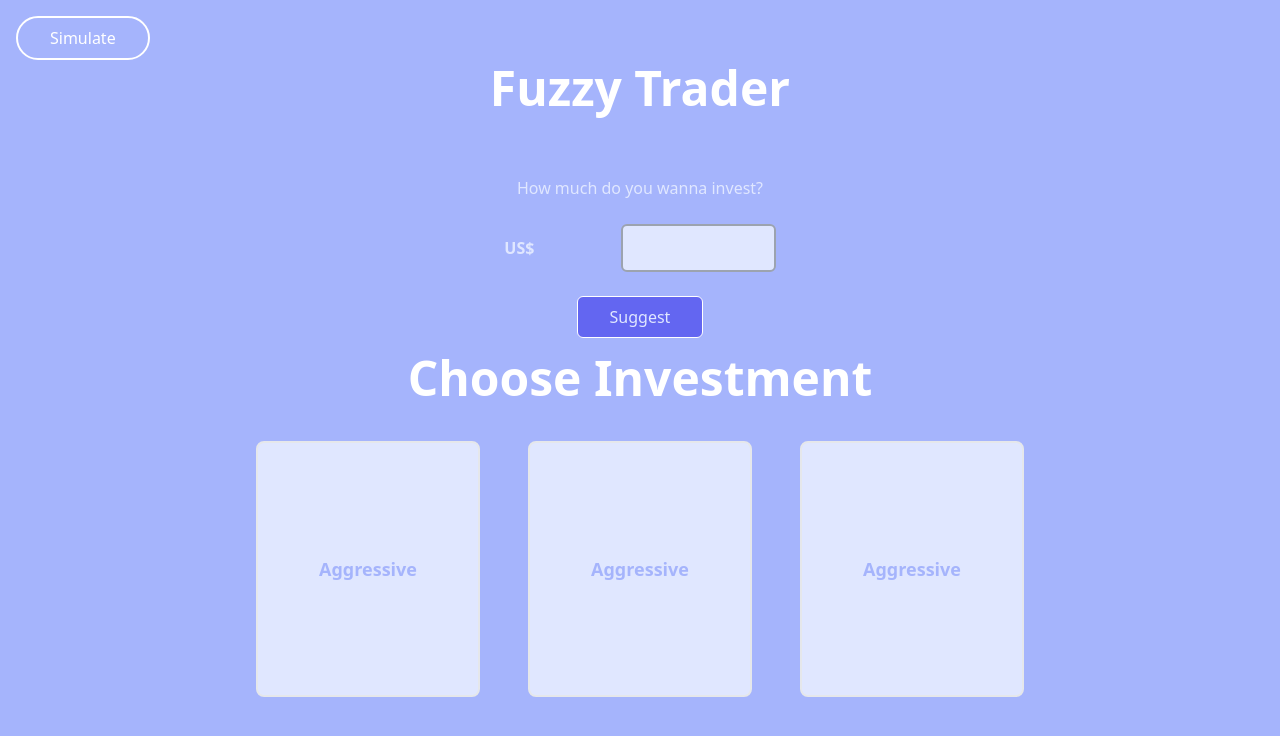
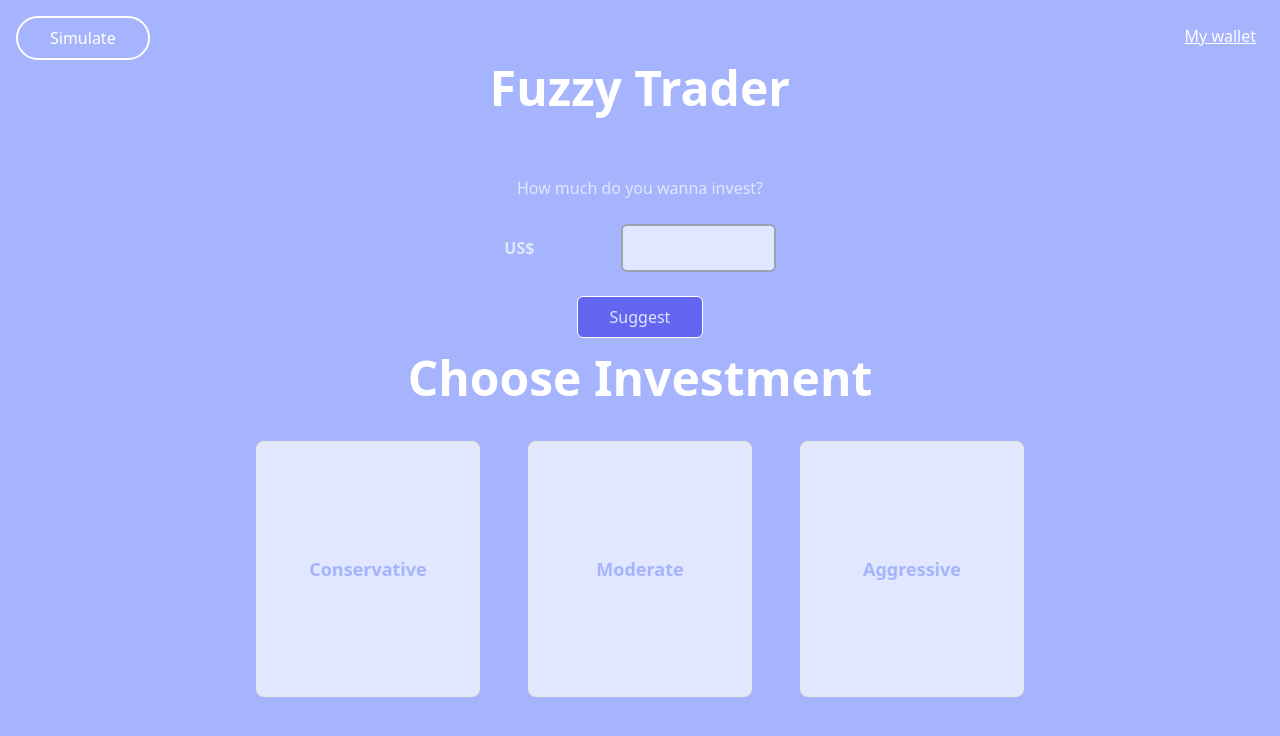
Before and after one commit to renanreboredo/fuzzy-trader, an Angular app in the folder client/: page / in a window 1280 px wide. Shown: the top 736 px of the page. Built offline with nearby package versions, Linux system fonts and the light colour scheme.

Commit message:
Fix problem with labelling of asset component

```diff
--- a/client/src/app/asset/asset.component.html
+++ b/client/src/app/asset/asset.component.html
@@ -1,6 +1,6 @@
 <div *ngIf="data" class="cursor-pointer w-56 h-64 bg-indigo-100 rounded-lg mx-6 hover:bg-gray-200 border-2 hover:border-indigo-500 transition duration-200 inline-flex flex-col justify-around items-center">
   <div class="inline-flex flex-row justify-around items-center w-full">
-    <h3 class="text-lg text-indigo-300 font-bold">Aggressive</h3>
+    <h3 *ngIf="showLabel" class="text-lg text-indigo-300 font-bold">{{ label }}</h3>
     <h3 *ngIf="data.symbol" class="text-3xl text-indigo-600 font-bold">{{ data.symbol }}</h3>
   </div>
   <div class="inline-flex flex-col justify-center items-center" *ngIf="data.buyingPrice">
--- a/client/src/app/asset/asset.component.ts
+++ b/client/src/app/asset/asset.component.ts
@@ -12,4 +12,6 @@ export class AssetComponent {
     symbol: string,
     total: number
   };
+  @Input() label = '';
+  @Input() showLabel = true;
 }
--- a/client/src/app/trader/trader.component.html
+++ b/client/src/app/trader/trader.component.html
@@ -9,6 +9,7 @@
   class="absolute border-2 border-white rounded-full text-white px-8 py-2 m-4 hover:border-indigo-400 hover:bg-indigo-400">
   Invest
 </button>
+<a routerLink="wallet" class="text-white underline absolute right-0 top-0 cursor-pointer m-6">My wallet</a>
 <div class="flex flex-col justify-center items-center h-screen pt-16 pb-20 bg-indigo-300">
   <h1 class="text-5xl font-bold text-white mb-16">Fuzzy Trader</h1>
   <div class="inline-flex flex-col justify-around items-center">
@@ -26,8 +27,8 @@
   </div>
   <h2 class="text-5xl font-bold text-white my-4">Choose Investment</h2>
   <div class="inline-flex flex-row justify-around items-center h-full rounded-lg">
-    <app-asset (click)="addToWallet(conservative$)" [data]="conservative$ | async"></app-asset>
-    <app-asset (click)="addToWallet(moderate$)" [data]="moderate$ | async"></app-asset>
-    <app-asset (click)="addToWallet(aggressive$)" [data]="aggressive$ | async"></app-asset>
+    <app-asset label="Conservative" (click)="addToWallet(conservative$)" [data]="conservative$ | async"></app-asset>
+    <app-asset label="Moderate" (click)="addToWallet(moderate$)" [data]="moderate$ | async"></app-asset>
+    <app-asset label="Aggressive" (click)="addToWallet(aggressive$)" [data]="aggressive$ | async"></app-asset>
   </div>
 </div>
--- a/client/src/app/wallet/wallet.component.html
+++ b/client/src/app/wallet/wallet.component.html
@@ -14,7 +14,7 @@
       [ngClass]="{'justify-center items-center': (loading$ | async )}">
       <h2 *ngIf="(loading$ | async )" class="spinner spinner-white spinner-large border-indigo-300 text-5xl font-bold text-indigo-400 mt-4"></h2>
       <div *ngIf="!(loading$ | async )">
-        <app-asset *ngFor="let asset of assets" [data]="asset"></app-asset>
+        <app-asset *ngFor="let asset of assets" [showLabel]="false" [data]="asset"></app-asset>
       </div>
     </div>
   </div>
```
